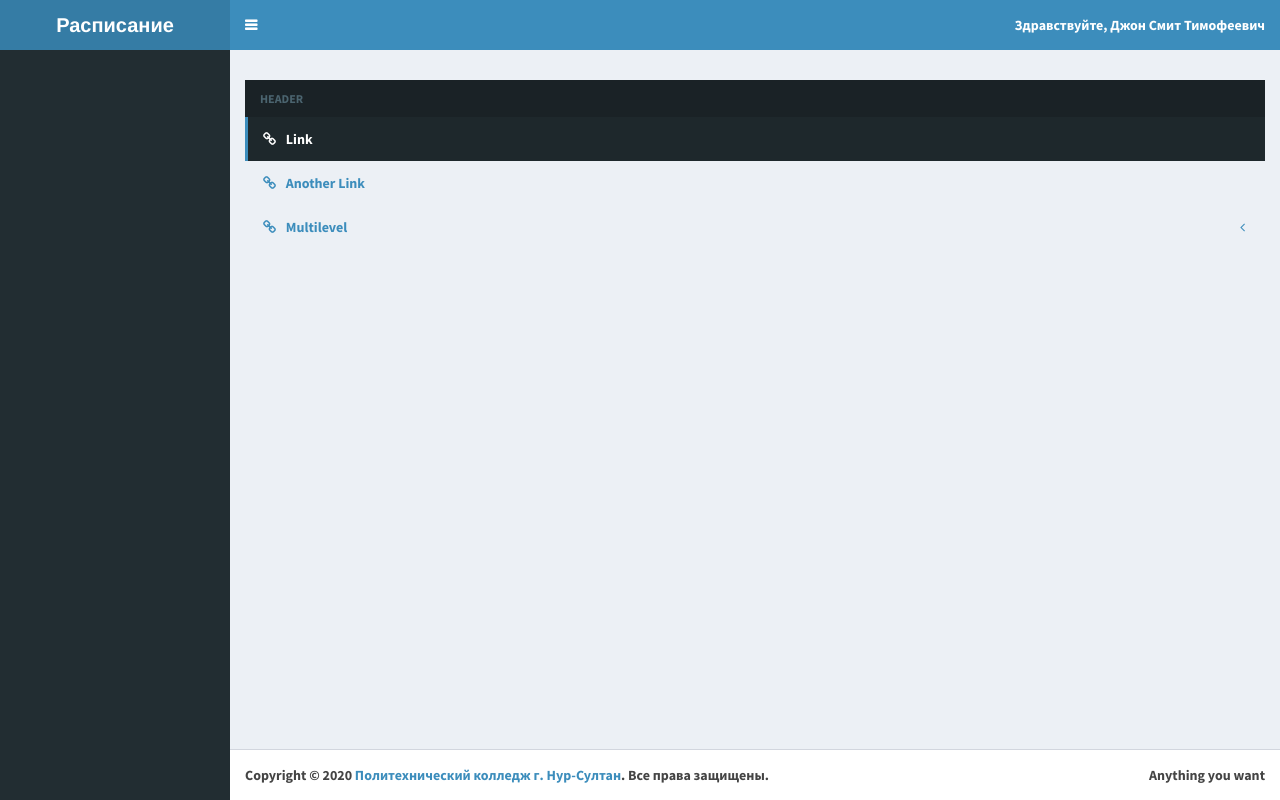
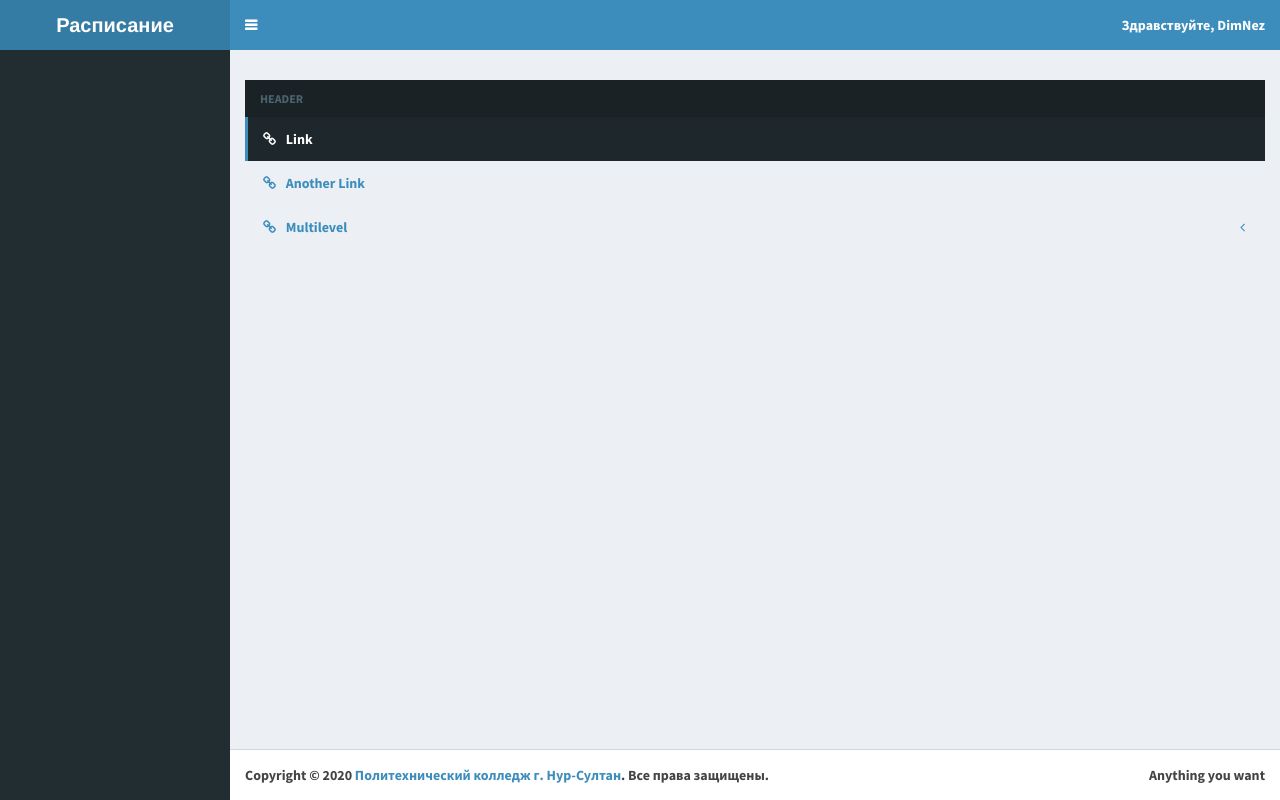
Before and after one commit to DimNezZ/lab-19, a PHP site: template template/menu.php in a window 1280 px wide. Run offline with PHP 8.4, Linux system fonts and the light colour scheme; the template is opened without the code that fills it, so the values that code supplies are empty.

Commit message:
Практическаская работа № 2 (исправление)

```diff
--- a/template/header.php
+++ b/template/header.php
@@ -85,7 +85,7 @@ desired effect
                             <!-- The user image in the navbar-->
                             <!--<img src="dist/img/user2-160x160.jpg" class="user-image" alt="User Image">-->
                             <!-- hidden-xs hides the username on small devices so only the image appears. -->
-                            <span class="hidden-xs">Здравствуйте, Джон Смит Тимофеевич</span>
+                            <span class="hidden-xs">Здравствуйте, DimNez</span>
                         </a>
                         <ul class="dropdown-menu">
                             <!-- The user image in the menu -->
@@ -93,7 +93,7 @@ desired effect
                                 <!-- <img src="dist/img/user2-160x160.jpg" class="img-circle" alt="User Image"> -->
 
                                 <p>
-                                    <b>Джон Смит Тимофеевич</b><br>Администратор
+                                    <b>DimNez</b><br>Администратор
                                 </p>
                             </li>
                             <!-- Menu Body -->
```
